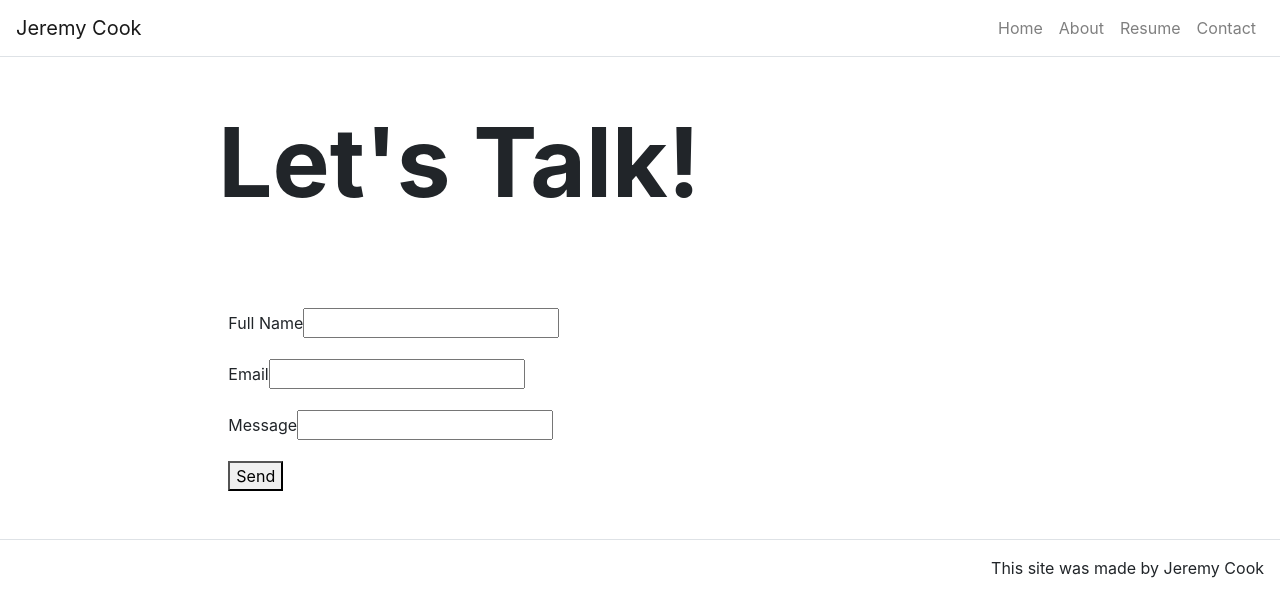
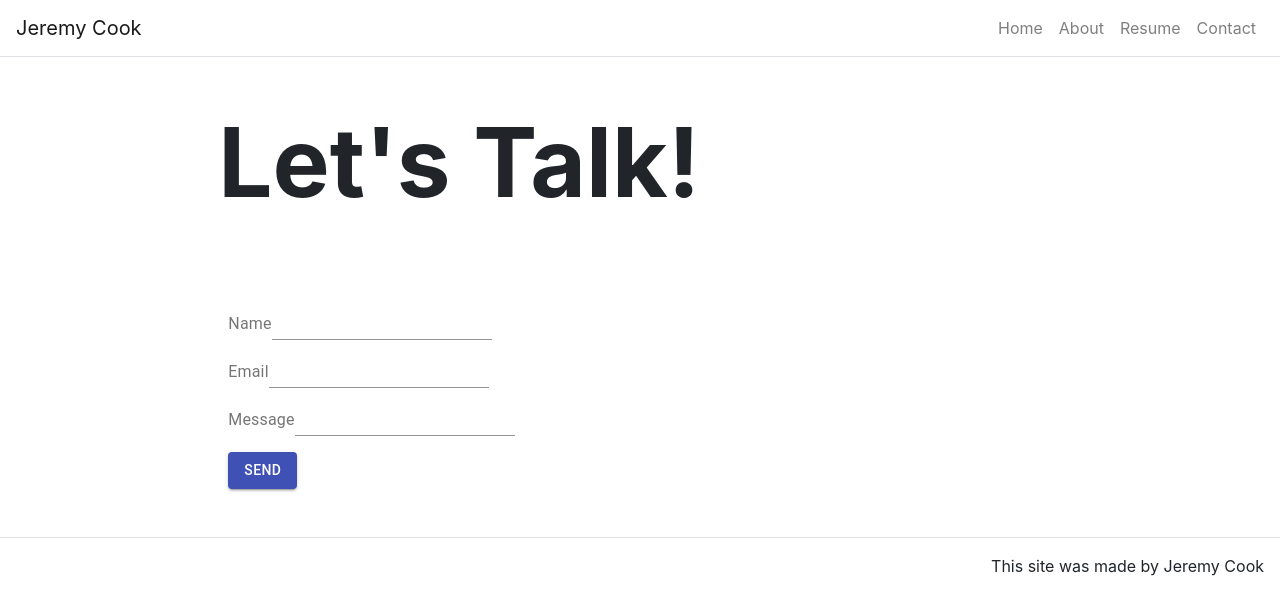
Before and after one commit to JC00K/portfolio, a React (Create React App) app: page /contact in a window 1280 px wide. Shown: the top 616 px of the page. Built offline with nearby package versions, Linux system fonts and the light colour scheme.

Commit message:
material ui integration

```diff
--- a/package.json
+++ b/package.json
@@ -3,6 +3,7 @@
   "version": "0.1.0",
   "private": true,
   "dependencies": {
+    "@material-ui/core": "^4.11.4",
     "@testing-library/jest-dom": "^5.11.10",
     "@testing-library/react": "^11.2.6",
     "@testing-library/user-event": "^12.8.3",
--- a/src/pages/Contact.js
+++ b/src/pages/Contact.js
@@ -1,6 +1,9 @@
 import React from 'react';
 import Message from '../components/Message';
 import Content from '../components/Content';
+import Button from '@material-ui/core/Button';
+import FormLabel from '@material-ui/core/FormLabel';
+import Input from '@material-ui/core/Input';
 
 class Contact extends React.Component {
   constructor(props) {
@@ -39,18 +42,20 @@ class Contact extends React.Component {
             action='https://www.flexyform.com/f/ea45921afa5a1aa5d3a36f6fdfb6adb4c18095de'
           >
             <p>
-              <label htmlFor='full-name'>Full Name</label>
-              <input type='text' name='name' />
+              <FormLabel htmlFor='full-name'>Name</FormLabel>
+              <Input type='text' name='name' />
             </p>
             <p>
-              <label htmlFor='email'>Email</label>
-              <input type='email' name='_reply_to' />
+              <FormLabel htmlFor='email'>Email</FormLabel>
+              <Input type='email' name='_reply_to' />
             </p>
             <p>
-              <label htmlFor='message'>Message</label>
-              <input type='text' name='message' />
+              <FormLabel htmlFor='message'>Message</FormLabel>
+              <Input type='text' name='message' />
             </p>
-            <button type='submit'>Send</button>
+            <Button type='submit' variant='contained' color='primary'>
+              Send
+            </Button>
           </form>
         </Content>
       </div>
```
Also changed, not shown: 1 other file (tests, documents, lock files or other folders).
